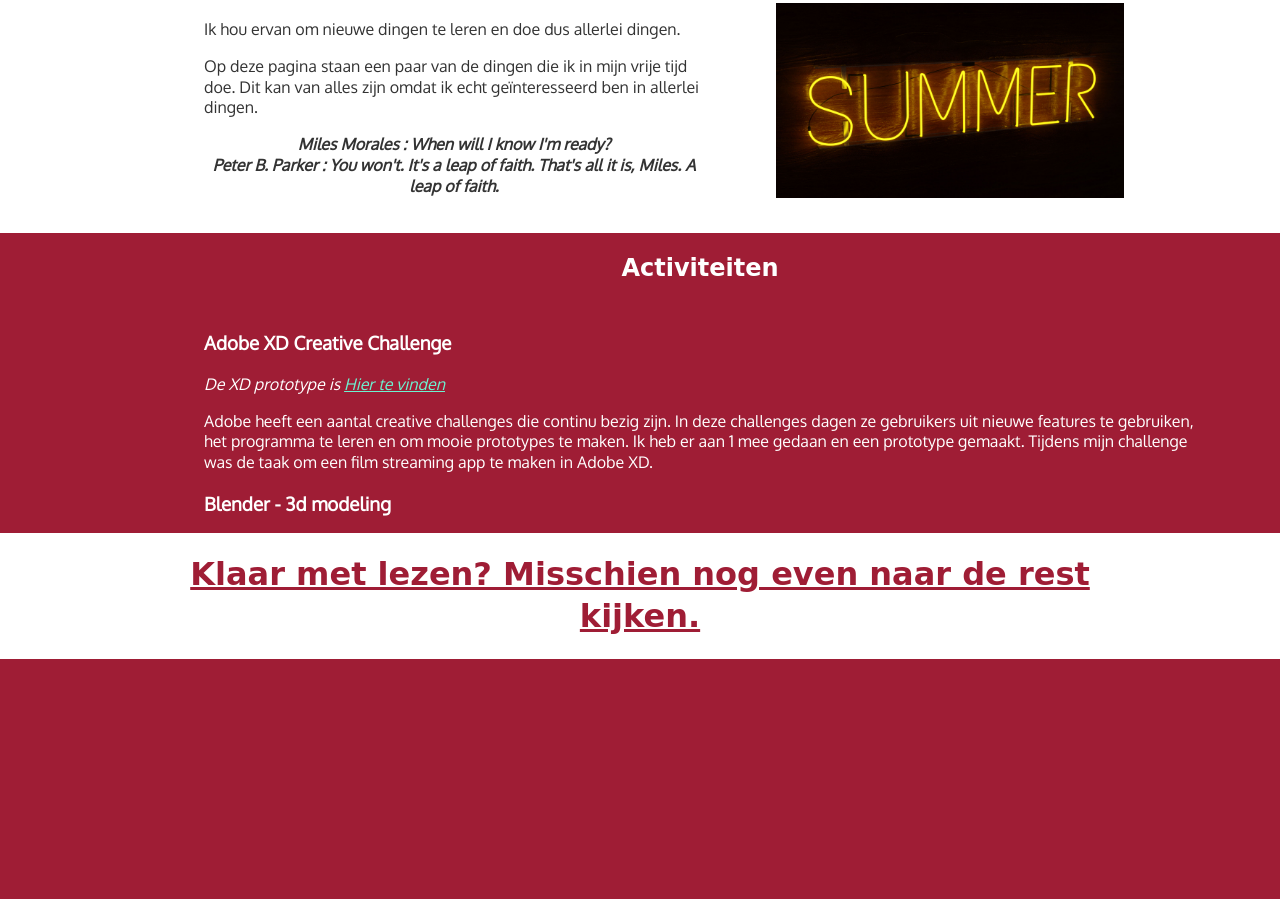
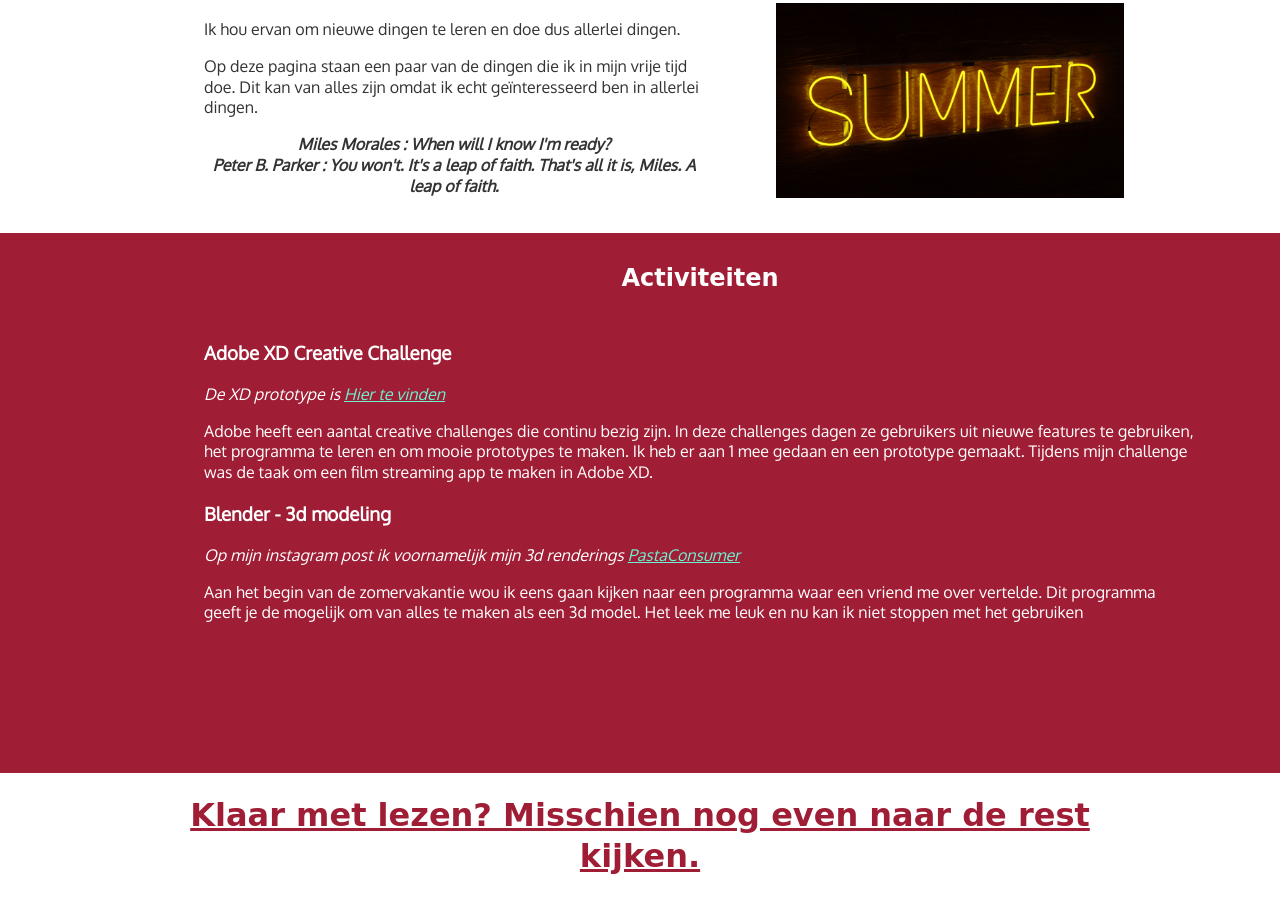
Before and after one commit to tyoni/Manifest, a plain HTML site: page xd.html in a window 1280 px wide. Shown: the part 878-1777 px from the top of the page. Before the commit the page ends 1537 px from the top, so only its background shows below. Drawn offline with nearby package versions, Linux system fonts and the light colour scheme; a web font is replaced by a local one.

Commit message:
fixed that shit real qck

```diff
--- a/xd.html
+++ b/xd.html
@@ -48,7 +48,7 @@
         </div>
 
     </section>
-    <section class="section section-a" style="height:35vh; padding: 0;">
+    <section class="section section-a">
         <div class="container">
             <h1>Activiteiten</h1>
             <article class="Deliverables">
```
